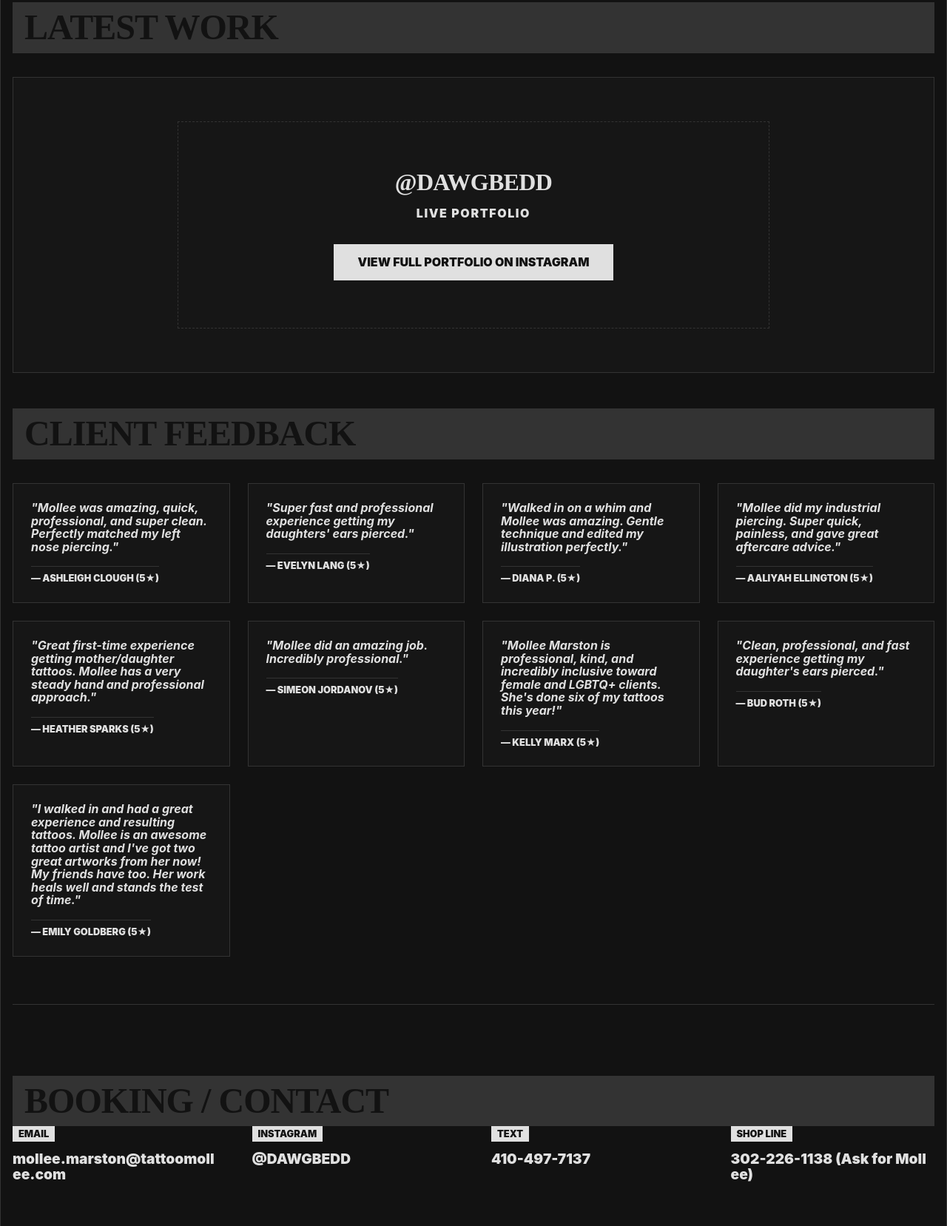
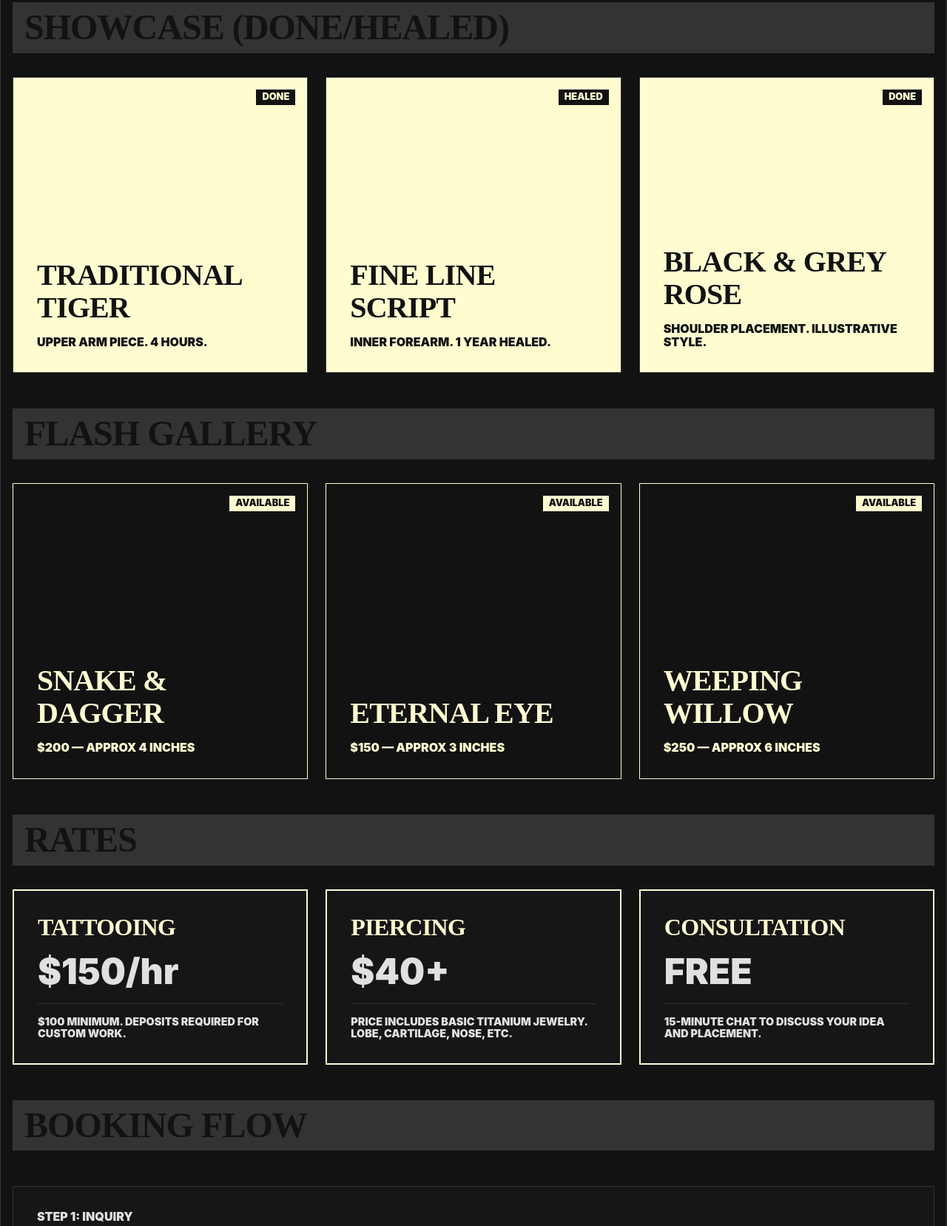
Before and after one commit to mallonprog/ett-digital-hub, a website: page index.html in a window 1280 px wide. Shown: the part 849-2506 px from the top of the page at 74% size. Drawn offline with Linux system fonts and the light colour scheme.

Commit message:
Implement 3D tilt card effects and new sections for showcase, flash, rates, and booking flow.

```diff
--- a/index.html
+++ b/index.html
@@ -8,7 +8,8 @@
         :root {
             --bg: #121212;
             --text: #e0e0e0;
-            --accent: #e0e0e0;
+            --accent: #fffdd0; /* Premium Cream */
+            --charcoal: #121212;
             --secondary: #161616;
             --border: #333333;
             --blackletter: 'UnifrakturMaguntia', serif;
@@ -84,7 +85,7 @@
 
         .walk-in-banner {
             background: var(--accent);
-            color: var(--bg);
+            color: var(--charcoal);
             font-weight: 900;
             text-transform: uppercase;
             display: inline-block;
@@ -108,7 +109,7 @@
 
         .cta-box:hover {
             background: var(--accent);
-            color: var(--bg);
+            color: var(--charcoal);
         }
 
         .info-grid {
@@ -135,51 +136,130 @@
             margin-top: 3rem;
         }
 
-        .instagram-feed {
+        /* 3D Tilt Card Effects */
+        .tilt-container {
+            perspective: 1000px;
             margin-top: 2rem;
+        }
+
+        .card-grid {
+            display: grid;
+            grid-template-columns: repeat(auto-fit, minmax(300px, 1fr));
+            gap: 1.5rem;
+        }
+
+        .tilt-card {
+            background: var(--accent);
+            color: var(--charcoal);
+            padding: 2rem;
             border: 1px solid var(--border);
-            background: var(--secondary);
+            transform-style: preserve-3d;
+            transition: transform 0.5s ease;
+            position: relative;
             min-height: 400px;
-            position: relative;
             display: flex;
             flex-direction: column;
-            align-items: center;
-            justify-content: center;
-            padding: 2rem;
+            justify-content: flex-end;
         }
 
-        .feed-placeholder {
-            text-align: center;
-            border: 1px dashed var(--border);
-            padding: 4rem 2rem;
-            width: 100%;
-            max-width: 800px;
+        .tilt-card:hover {
+            transform: rotateX(5deg) rotateY(5deg);
         }
 
-        .feed-placeholder h3 {
-            font-size: 2rem;
+        .tilt-card h3 {
+            font-size: 2.5rem;
+            transform: translateZ(50px);
             margin-bottom: 1rem;
         }
 
-        .feed-placeholder p {
+        .tilt-card p {
             font-weight: 900;
             text-transform: uppercase;
-            letter-spacing: 0.1em;
-            margin-bottom: 2rem;
+            transform: translateZ(30px);
         }
 
-        .view-on-ig {
-            background: var(--text);
-            color: var(--bg);
-            padding: 1rem 2rem;
-            text-decoration: none;
+        .badge {
+            position: absolute;
+            top: 1rem;
+            right: 1rem;
+            background: var(--charcoal);
+            color: var(--accent);
+            padding: 0.2rem 0.5rem;
+            font-weight: 900;
+            font-size: 0.8rem;
+            transform: translateZ(40px);
+        }
+
+        /* Rates Section */
+        .rates-grid {
+            display: grid;
+            grid-template-columns: repeat(auto-fit, minmax(280px, 1fr));
+            gap: 1.5rem;
+            margin-top: 2rem;
+        }
+
+        .rate-card {
+            border: 2px solid var(--accent);
+            padding: 2rem;
+            background: var(--secondary);
+        }
+
+        .rate-card h3 { font-size: 2rem; margin-bottom: 1rem; color: var(--accent); }
+        .price { font-size: 3rem; font-weight: 900; margin-bottom: 1rem; display: block; }
+        .rate-details { font-weight: 900; font-size: 0.9rem; text-transform: uppercase; border-top: 1px solid var(--border); padding-top: 1rem; }
+
+        /* Booking Form */
+        .booking-section {
+            margin-top: 3rem;
+            border: 1px solid var(--border);
+            padding: 2rem;
+            background: var(--secondary);
+        }
+
+        .booking-form {
+            display: grid;
+            gap: 1.5rem;
+            max-width: 800px;
+            margin-top: 2rem;
+        }
+
+        .form-group {
+            display: flex;
+            flex-direction: column;
+        }
+
+        .form-group label {
             font-weight: 900;
             text-transform: uppercase;
-            display: inline-block;
+            margin-bottom: 0.5rem;
+            font-size: 0.8rem;
+        }
+
+        .form-group input, .form-group textarea {
+            background: var(--charcoal);
+            border: 1px solid var(--border);
+            color: var(--text);
+            padding: 1rem;
+            font-family: var(--sans);
+        }
+
+        .form-group input:focus, .form-group textarea:focus {
+            outline: none;
+            border-color: var(--accent);
+        }
+
+        .submit-btn {
+            background: var(--accent);
+            color: var(--charcoal);
+            border: none;
+            padding: 1rem 2rem;
+            font-weight: 900;
+            text-transform: uppercase;
+            cursor: pointer;
             transition: opacity 0.2s;
         }
 
-        .view-on-ig:hover {
+        .submit-btn:hover {
             opacity: 0.8;
         }
 
@@ -220,7 +300,6 @@
             .container { border: none; }
         }
     </style>
-    <script defer src="/_vercel/insights/script.js"></script>
 </head>
 <body>
     <div class="container">
@@ -228,7 +307,7 @@
             <h1 class="hero-title">MOLLEE<span>MARSTON</span></h1>
             <p class="residency-tag">Tattoo Artist & Piercer — Resident at Electric Tiger Tattoo, Rehoboth Beach, DE.</p>
             <p class="walk-in-banner">Walk ins available everyday</p>
-            <a href="#booking" class="cta-box analytics-booking" data-analytics="hero_cta">BOOKING / INQUIRIES</a>
+            <a href="#booking-flow" class="cta-box">BOOKING / INQUIRIES</a>
         </header>
 
         <section class="info-grid">
@@ -255,13 +334,85 @@
             </div>
         </section>
 
-        <h2 class="section-header">LATEST WORK</h2>
-        <section class="instagram-feed">
-            <div class="feed-placeholder">
-                <h3>@DAWGBEDD</h3>
-                <p>Live Portfolio</p>
-                <a href="https://instagram.com/dawgbedd" class="view-on-ig" target="_blank">View Full Portfolio on Instagram</a>
+        <h2 class="section-header">SHOWCASE (DONE/HEALED)</h2>
+        <section class="tilt-container">
+            <div class="card-grid">
+                <div class="tilt-card">
+                    <span class="badge">DONE</span>
+                    <h3>TRADITIONAL TIGER</h3>
+                    <p>Upper arm piece. 4 hours.</p>
+                </div>
+                <div class="tilt-card">
+                    <span class="badge">HEALED</span>
+                    <h3>FINE LINE SCRIPT</h3>
+                    <p>Inner forearm. 1 year healed.</p>
+                </div>
+                <div class="tilt-card">
+                    <span class="badge">DONE</span>
+                    <h3>BLACK & GREY ROSE</h3>
+                    <p>Shoulder placement. Illustrative style.</p>
+                </div>
             </div>
+        </section>
+
+        <h2 class="section-header">FLASH GALLERY</h2>
+        <section class="tilt-container">
+            <div class="card-grid">
+                <div class="tilt-card" style="background: var(--charcoal); color: var(--accent); border: 1px solid var(--accent);">
+                    <span class="badge" style="background: var(--accent); color: var(--charcoal);">AVAILABLE</span>
+                    <h3>SNAKE & DAGGER</h3>
+                    <p>$200 — approx 4 inches</p>
+                </div>
+                <div class="tilt-card" style="background: var(--charcoal); color: var(--accent); border: 1px solid var(--accent);">
+                    <span class="badge" style="background: var(--accent); color: var(--charcoal);">AVAILABLE</span>
+                    <h3>ETERNAL EYE</h3>
+                    <p>$150 — approx 3 inches</p>
+                </div>
+                <div class="tilt-card" style="background: var(--charcoal); color: var(--accent); border: 1px solid var(--accent);">
+                    <span class="badge" style="background: var(--accent); color: var(--charcoal);">AVAILABLE</span>
+                    <h3>WEEPING WILLOW</h3>
+                    <p>$250 — approx 6 inches</p>
+                </div>
+            </div>
+        </section>
+
+        <h2 class="section-header">RATES</h2>
+        <section class="rates-grid">
+            <div class="rate-card">
+                <h3>TATTOOING</h3>
+                <span class="price">$150/hr</span>
+                <p class="rate-details">$100 minimum. Deposits required for custom work.</p>
+            </div>
+            <div class="rate-card">
+                <h3>PIERCING</h3>
+                <span class="price">$40+</span>
+                <p class="rate-details">Price includes basic titanium jewelry. Lobe, Cartilage, Nose, etc.</p>
+            </div>
+            <div class="rate-card">
+                <h3>CONSULTATION</h3>
+                <span class="price">FREE</span>
+                <p class="rate-details">15-minute chat to discuss your idea and placement.</p>
+            </div>
+        </section>
+
+        <h2 class="section-header" id="booking-flow">BOOKING FLOW</h2>
+        <section class="booking-section">
+            <p style="font-weight: 900; text-transform: uppercase;">STEP 1: INQUIRY</p>
+            <form class="booking-form" onsubmit="event.preventDefault(); alert('Booking inquiry sent!');">
+                <div class="form-group">
+                    <label>Full Name</label>
+                    <input type="text" placeholder="Your Name" required>
+                </div>
+                <div class="form-group">
+                    <label>Email Address</label>
+                    <input type="email" placeholder="email@example.com" required>
+                </div>
+                <div class="form-group">
+                    <label>Idea & Placement</label>
+                    <textarea rows="4" placeholder="Describe your tattoo idea and where on your body you'd like it."></textarea>
+                </div>
+                <button type="submit" class="submit-btn">SUBMIT INQUIRY</button>
+            </form>
         </section>
 
         <h2 class="section-header">CLIENT FEEDBACK</h2>
@@ -278,48 +429,35 @@
                 <p class="review-text">"Walked in on a whim and Mollee was amazing. Gentle technique and edited my illustration perfectly."</p>
                 <span class="review-author">— Diana P. (5★)</span>
             </div>
-            <div class="review-card">
-                <p class="review-text">"Mollee did my industrial piercing. Super quick, painless, and gave great aftercare advice."</p>
-                <span class="review-author">— aaliyah ellington (5★)</span>
-            </div>
-            <div class="review-card">
-                <p class="review-text">"Great first-time experience getting mother/daughter tattoos. Mollee has a very steady hand and professional approach."</p>
-                <span class="review-author">— Heather Sparks (5★)</span>
-            </div>
-            <div class="review-card">
-                <p class="review-text">"Mollee did an amazing job. Incredibly professional."</p>
-                <span class="review-author">— Simeon Jordanov (5★)</span>
-            </div>
-            <div class="review-card">
-                <p class="review-text">"Mollee Marston is professional, kind, and incredibly inclusive toward female and LGBTQ+ clients. She's done six of my tattoos this year!"</p>
-                <span class="review-author">— Kelly Marx (5★)</span>
-            </div>
-            <div class="review-card">
-                <p class="review-text">"Clean, professional, and fast experience getting my daughter's ears pierced."</p>
-                <span class="review-author">— Bud Roth (5★)</span>
-            </div>
-            <div class="review-card">
-                <p class="review-text">"I walked in and had a great experience and resulting tattoos. Mollee is an awesome tattoo artist and I've got two great artworks from her now! My friends have too. Her work heals well and stands the test of time."</p>
-                <span class="review-author">— Emily Goldberg (5★)</span>
-            </div>
         </section>
 
         <footer id="booking">
             <h2 class="section-header">BOOKING / CONTACT</h2>
             <div class="footer-links">
-                <div><span class="booking-label">EMAIL</span><p><a href="mailto:mollee.marston@tattoomollee.com" class="analytics-booking" data-analytics="email">mollee.marston@tattoomollee.com</a></p></div>
-                <div><span class="booking-label">INSTAGRAM</span><p><a href="https://instagram.com/dawgbedd" class="analytics-booking" target="_blank" data-analytics="instagram">@DAWGBEDD</a></p></div>
-                <div><span class="booking-label">TEXT</span><p><a href="tel:410-497-7137" class="analytics-booking" data-analytics="text">410-497-7137</a></p></div>
-                <div><span class="booking-label">SHOP LINE</span><p><a href="tel:302-226-1138" class="analytics-booking" data-analytics="shop_line">302-226-1138</a> (Ask for Mollee)</p></div>
+                <div><span class="booking-label">EMAIL</span><p><a href="mailto:mollee.marston@tattoomollee.com">mollee.marston@tattoomollee.com</a></p></div>
+                <div><span class="booking-label">INSTAGRAM</span><p><a href="https://instagram.com/dawgbedd" target="_blank">@DAWGBEDD</a></p></div>
+                <div><span class="booking-label">TEXT</span><p><a href="tel:410-497-7137">410-497-7137</a></p></div>
+                <div><span class="booking-label">SHOP LINE</span><p><a href="tel:302-226-1138">302-226-1138</a> (Ask for Mollee)</p></div>
             </div>
         </footer>
     </div>
     <script>
-        window.va = window.va || function () { (window.vaq = window.vaq || []).push(arguments); };
-        document.querySelectorAll('.analytics-booking').forEach(element => {
-            element.addEventListener('click', () => {
-                const clickType = element.getAttribute('data-analytics') || 'unknown';
-                window.va('event', { name: 'booking_click', data: { type: clickType } });
+        // Simple 3D Tilt Script to enhance the CSS-only effect
+        document.querySelectorAll('.tilt-card').forEach(card => {
+            card.addEventListener('mousemove', e => {
+                let rect = card.getBoundingClientRect();
+                let x = e.clientX - rect.left;
+                let y = e.clientY - rect.top;
+                let centerX = rect.width / 2;
+                let centerY = rect.height / 2;
+                let rotateX = (y - centerY) / 10;
+                let rotateY = (centerX - x) / 10;
+
+                card.style.transform = `rotateX(${rotateX}deg) rotateY(${rotateY}deg)`;
+            });
+
+            card.addEventListener('mouseleave', () => {
+                card.style.transform = 'rotateX(0deg) rotateY(0deg)';
             });
         });
     </script>
```
